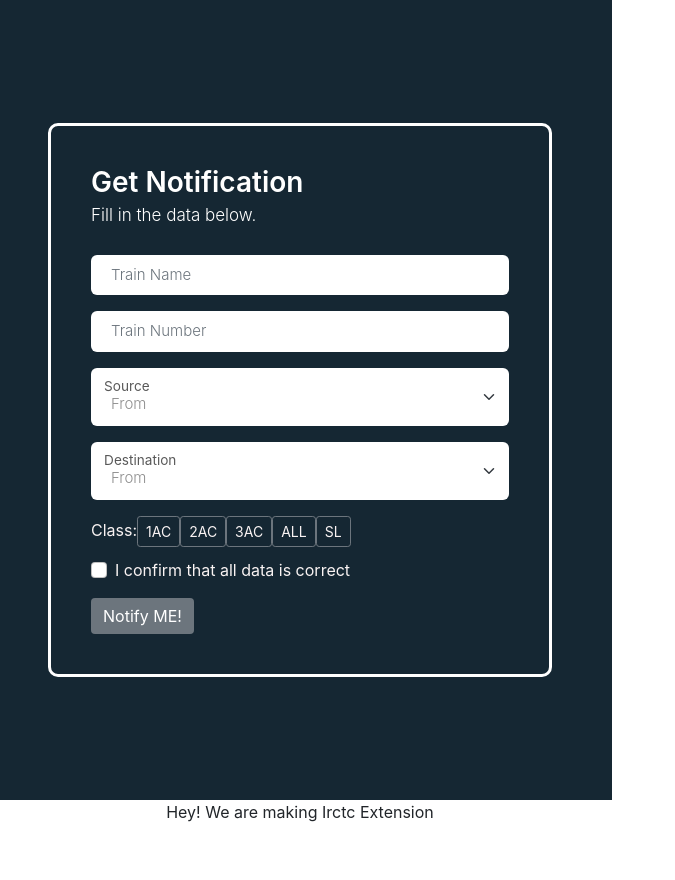
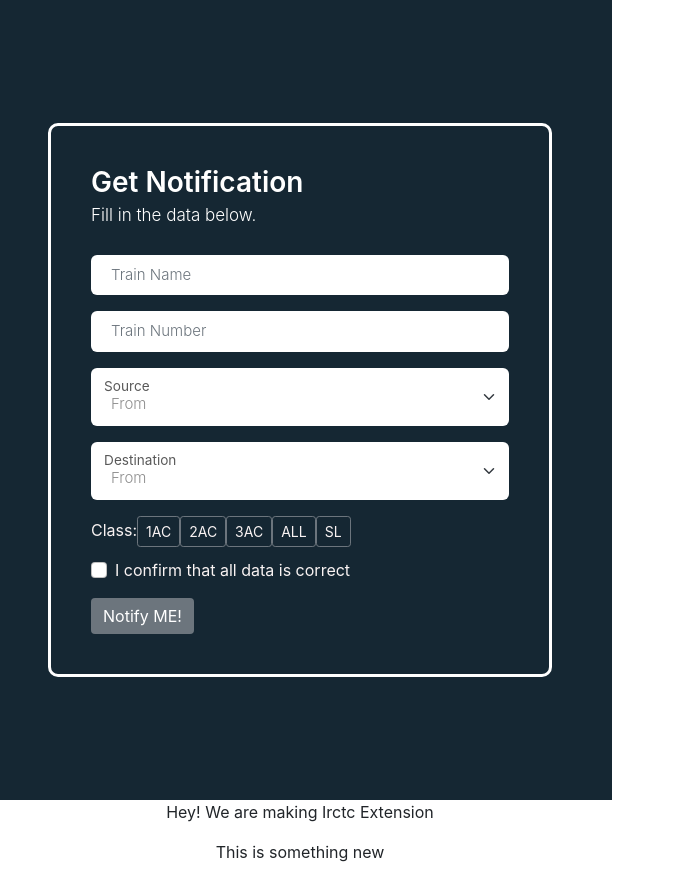
Before and after one commit to JulianToppo/IRCTCQuick, a React (Create React App) app: page / in a window 1280 px wide. Shown: the whole page, without its empty margins (0-675 px from the left). Before the commit the page ends 840 px from the top, so only its background shows below. Built offline with nearby package versions, Linux system fonts and the light colour scheme.

Commit message:
Update App.js
Checking git pull

```diff
--- a/src/App.js
+++ b/src/App.js
@@ -7,6 +7,7 @@ function App() {
     <div className="App">
       <TrainForm/>
       <p> Hey! We are making Irctc Extension </p>
+      <p>This is something new</p>
     </div>
   );
 }
```
